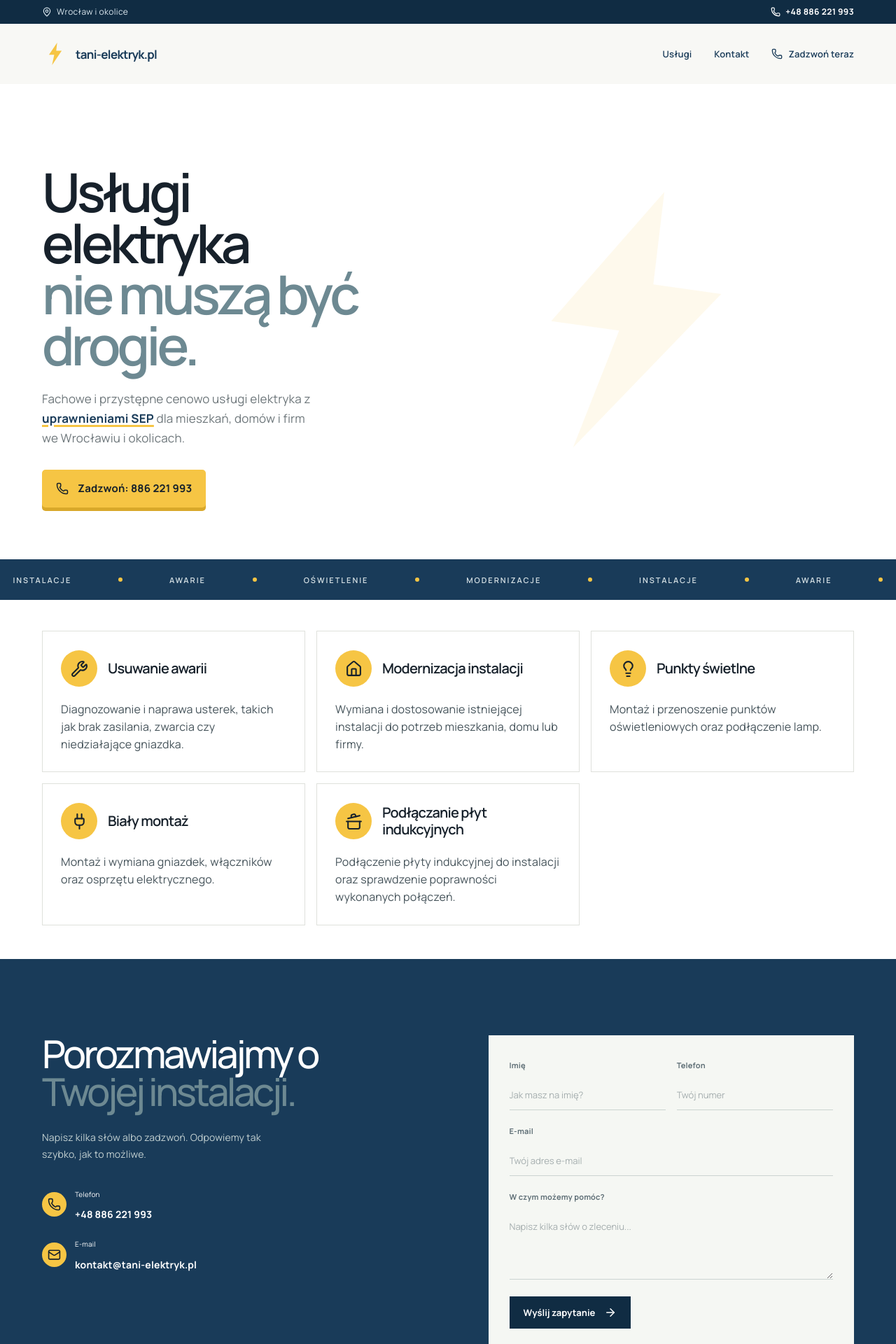
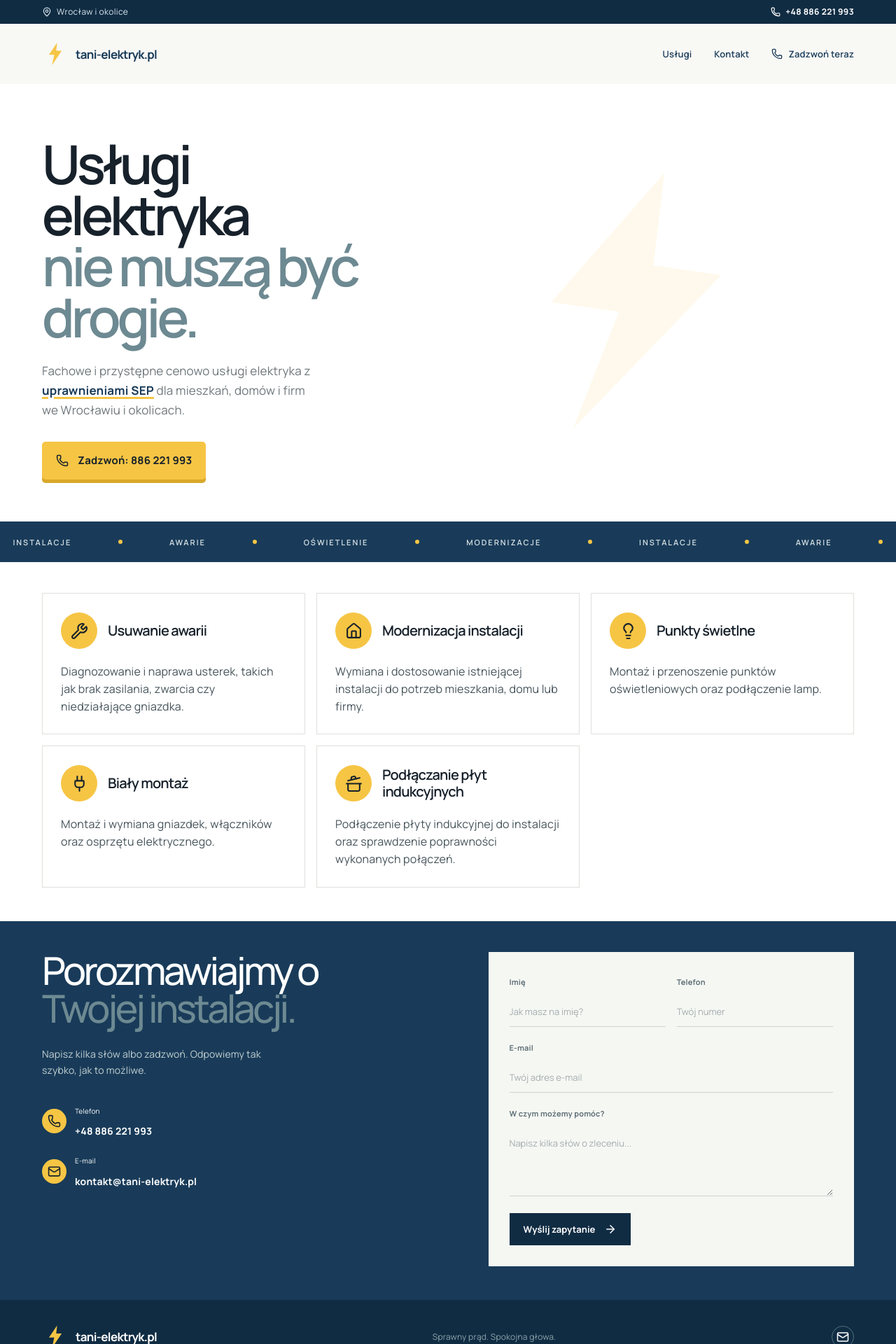
Before and after one commit to daniszelu/tani-elektryk, a React (Vite) app: page / in a window 1280 px wide. Shown: the top 1920 px of the page at 70% size. Built offline with nearby package versions, Linux system fonts and the light colour scheme.

Commit message:
Align hero and contact spacing

```diff
--- a/src/App.jsx
+++ b/src/App.jsx
@@ -1,5 +1,5 @@
 import { useState } from 'react'
-import { ArrowRight, BadgeCheck, Bolt, Check, Clock3, CookingPot, House, Lightbulb, Link, Mail, MapPin, Menu, Phone, Plug, ShieldCheck, Sparkles, Wrench, X } from 'lucide-react'
+import { ArrowRight, BadgeCheck, Bolt, Check, Clock3, CookingPot, House, Lightbulb, Mail, MapPin, Menu, Phone, Plug, ShieldCheck, Sparkles, Wrench, X } from 'lucide-react'
 import './App.css'
 
 function App() {
@@ -18,7 +18,7 @@ function App() {
         <section className="process section container" id="proces"><div className="section-heading process-heading"><div><p className="kicker">Bez stresu</p><h2>Trzy kroki do<br /><span>sprawnego prądu.</span></h2></div><p className="section-intro">Zadzwoń lub napisz. Resztą zajmiemy się my.</p></div><div className="process-grid"><div className="process-step"><span>01</span><h3>Opowiedz, co się dzieje</h3><p>Krótko opisujesz problem albo planowaną pracę. Możesz wysłać zdjęcie.</p></div><div className="process-step"><span>02</span><h3>Ustalamy konkrety</h3><p>Podajemy dostępny termin i uczciwą wycenę przed rozpoczęciem prac.</p></div><div className="process-step"><span>03</span><h3>Robimy swoje</h3><p>Przyjeżdżamy na czas, działamy sprawnie i zostawiamy po sobie porządek.</p></div></div></section>
         <section className="contact-section" id="kontakt"><div className="container contact-layout"><div className="contact-copy"><h2>Porozmawiajmy o<br /><span>Twojej instalacji.</span></h2><p>Napisz kilka słów albo zadzwoń. Odpowiemy tak szybko, jak to możliwe.</p><div className="contact-details"><a href="tel:+48886221993"><span><Phone size={19} /></span><div><small>Telefon</small><strong>+48 886 221 993</strong></div></a><a href="mailto:kontakt@tani-elektryk.pl"><span><Mail size={19} /></span><div><small>E-mail</small><strong>kontakt@tani-elektryk.pl</strong></div></a></div></div><form className="contact-form" onSubmit={(event) => { event.preventDefault(); setFormSent(true) }}>{formSent ? <div className="form-success"><span><Check size={25} /></span><h3>Wiadomość wysłana.</h3><p>Odezwiemy się do Ciebie najszybciej, jak się da.</p><button type="button" className="text-link" onClick={() => setFormSent(false)}>Wyślij kolejną wiadomość</button></div> : <><div className="form-row"><label>Imię<input type="text" placeholder="Jak masz na imię?" required /></label><label>Telefon<input type="tel" placeholder="Twój numer" required /></label></div><label>E-mail<input type="email" placeholder="Twój adres e-mail" required /></label><label>W czym możemy pomóc?<textarea placeholder="Napisz kilka słów o zleceniu..." rows="4" required /></label><button className="button button-dark" type="submit">Wyślij zapytanie <ArrowRight size={18} /></button></>}</form></div></section>
       </main>
-      <footer className="footer"><div className="container footer-content"><a className="brand" href="#start"><span className="brand-mark"><Bolt size={21} fill="currentColor" /></span><span>Tani<span className="brand-accent">Elektryk</span><small>WROCŁAW / 24H</small></span></a><p>Sprawny prąd. Spokojna głowa.</p><div className="footer-links"><a href="https://instagram.com" aria-label="Profil społecznościowy"><Link size={18} /></a><a href="mailto:kontakt@tani-elektryk.pl" aria-label="E-mail"><Mail size={18} /></a></div></div><div className="container footer-bottom"><span>© 2024 Tani Elektryk</span><span>Wrocław i okolice</span></div></footer>
+      <footer className="footer"><div className="container footer-content"><a className="brand" href="#start"><span className="brand-mark"><Bolt size={21} fill="currentColor" /></span><span>Tani<span className="brand-accent">Elektryk</span><small>WROCŁAW / 24H</small></span></a><p>Sprawny prąd. Spokojna głowa.</p><div className="footer-links"><a href="mailto:kontakt@tani-elektryk.pl" aria-label="E-mail"><Mail size={18} /></a></div></div><div className="container footer-bottom"><span>© 2024 Tani Elektryk</span><span>Wrocław i okolice</span></div></footer>
     </div>
   )
 }
--- a/src/index.css
+++ b/src/index.css
@@ -377,6 +377,16 @@ code {
   background: #ffffff;
 }
 
+.site-shell .hero {
+  padding-top: 44px;
+  padding-bottom: 48px;
+}
+
+.site-shell .contact-section {
+  padding-top: 44px;
+  padding-bottom: 48px;
+}
+
 .services .service-grid {
   gap: 16px;
   border: 0;
@@ -402,6 +412,16 @@ code {
 
 @media (max-width: 600px) {
   .services.section {
+    padding-top: 32px;
+    padding-bottom: 40px;
+  }
+
+  .site-shell .hero {
+    padding-top: 32px;
+    padding-bottom: 40px;
+  }
+
+  .site-shell .contact-section {
     padding-top: 32px;
     padding-bottom: 40px;
   }
```
